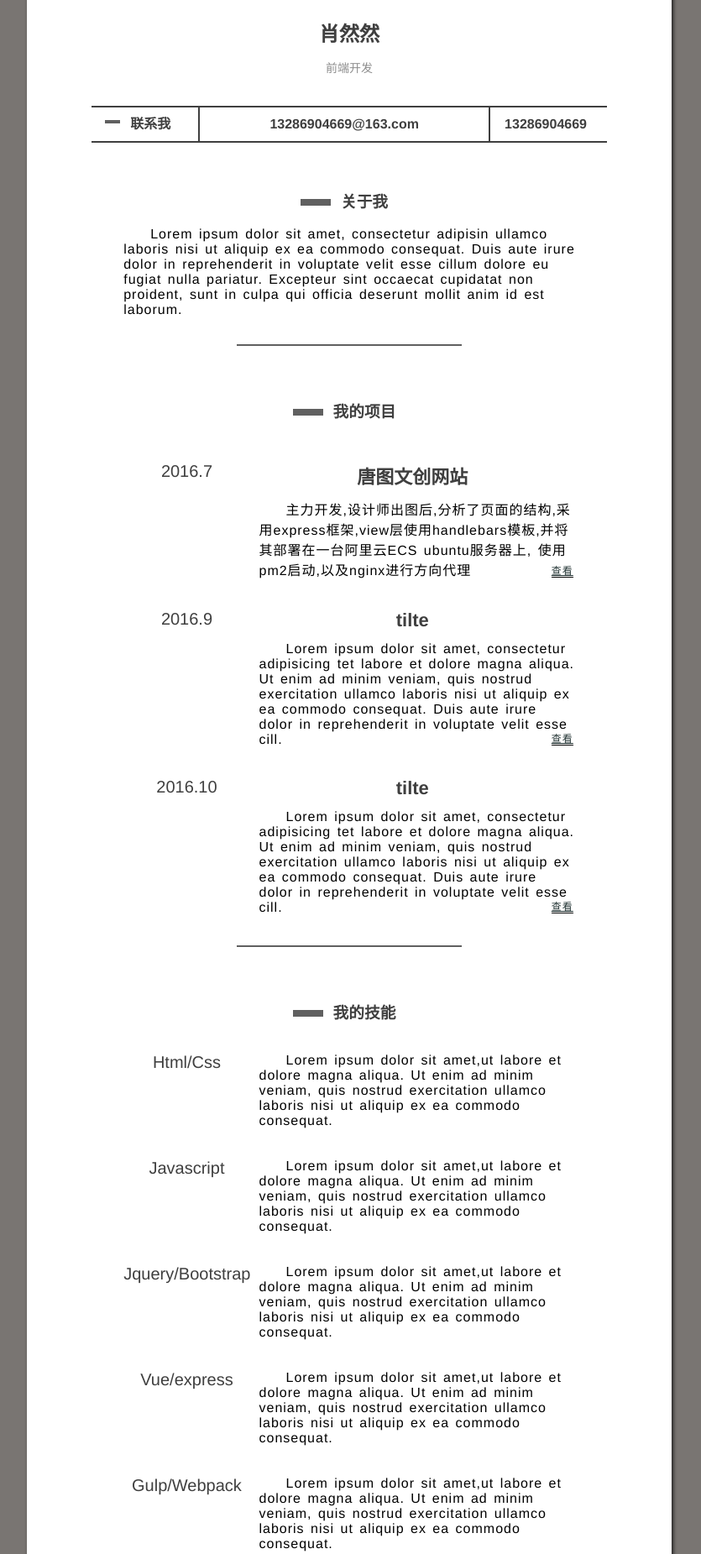
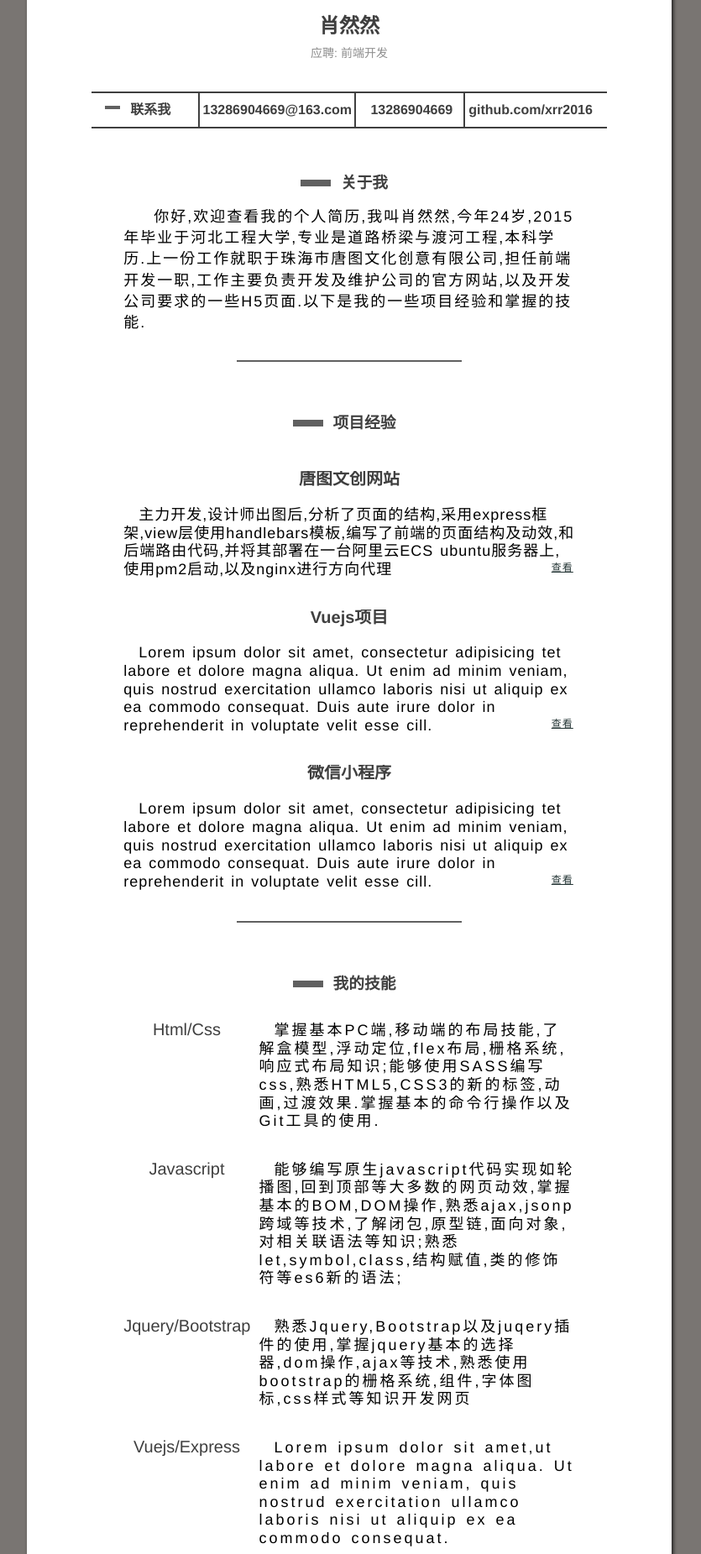
Before and after one commit to xrr2016/canvas_particle, a website: page index.html in a window 1280 px wide. Shown: the part 41-1892 px from the top of the page at 84% size, without its empty margins (224-1059 px from the left). Drawn offline with Linux system fonts and the light colour scheme.

Commit message:
finish 60%

```diff
--- a/index.html
+++ b/index.html
@@ -12,43 +12,41 @@
     <div class="header"></div>
     <div class="name">
       <h2>肖然然</h2>
-      <p>前端开发</p>
+      <p>应聘: 前端开发</p>
     </div>
       <ul class="contact">
         <li><span class="block"></span>联系我</li>
         <li class="email">13286904669@163.com</li>
         <li>13286904669</li>
+        <li>github.com/xrr2016</li>
       </ul>
     <div class="about-me">
       <h3><span class="block"></span>关于我</h3>
       <p>
-        Lorem ipsum dolor sit amet, consectetur adipisin ullamco laboris nisi ut aliquip ex ea commodo consequat. Duis aute irure dolor in reprehenderit in voluptate velit esse cillum dolore eu fugiat nulla pariatur. Excepteur sint occaecat cupidatat non proident, sunt in culpa qui officia deserunt mollit anim id est laborum.
+        你好,欢迎查看我的个人简历,我叫肖然然,今年24岁,2015年毕业于河北工程大学,专业是道路桥梁与渡河工程,本科学历.上一份工作就职于珠海市唐图文化创意有限公司,担任前端开发一职,工作主要负责开发及维护公司的官方网站,以及开发公司要求的一些H5页面.以下是我的一些项目经验和掌握的技能.
       </p>
       <div class="divider"></div>
     </div>
     <div class="experience">
-      <h3><span class="block"></span>我的项目</h3>
+      <h3><span class="block"></span>项目经验</h3>
       <ul class="exp-list">
         <li class="exp-item">
-          <span class="exp-time">2016.7</span>
           <h5 class="exp-title">唐图文创网站</h5>
           <p class="exp-content">
-            主力开发,设计师出图后,分析了页面的结构,采用express框架,view层使用handlebars模板,并将其部署在一台阿里云ECS ubuntu服务器上,
+            主力开发,设计师出图后,分析了页面的结构,采用express框架,view层使用handlebars模板,编写了前端的页面结构及动效,和后端路由代码,并将其部署在一台阿里云ECS ubuntu服务器上,
             使用pm2启动,以及nginx进行方向代理
-            <a href="http://www.chinatangram.com" target="_blank" class="check-demo">查看</a>
+            <a href="https://github.com/xrr2016/tangtu-website" target="_blank" class="check-demo">查看</a>
           </p>
         </li>
         <li class="exp-item">
-          <span class="exp-time">2016.9</span>
-          <h5 class="exp-title">tilte</h5>
+          <h5 class="exp-title">Vuejs项目</h5>
           <p class="exp-content">
             Lorem ipsum dolor sit amet, consectetur adipisicing tet labore et dolore magna aliqua. Ut enim ad minim veniam, quis nostrud exercitation ullamco laboris nisi ut aliquip ex ea commodo consequat. Duis aute irure dolor in reprehenderit in voluptate velit esse cill.
             <a href="#" class="check-demo">查看</a>
           </p>
         </li>
         <li class="exp-item">
-          <span class="exp-time">2016.10</span>
-          <h5 class="exp-title">tilte</h5>
+          <h5 class="exp-title">微信小程序</h5>
           <p class="exp-content">
             Lorem ipsum dolor sit amet, consectetur adipisicing tet labore et dolore magna aliqua. Ut enim ad minim veniam, quis nostrud exercitation ullamco laboris nisi ut aliquip ex ea commodo consequat. Duis aute irure dolor in reprehenderit in voluptate velit esse cill.
             <a href="#" class="check-demo">查看</a>
@@ -64,23 +62,23 @@
           <li class="skills-item">
             <span class="skill-name">Html/Css</span>
             <p class="skill-description">
-              Lorem ipsum dolor sit amet,ut labore et dolore magna aliqua. Ut enim ad minim veniam, quis nostrud exercitation ullamco laboris nisi ut aliquip ex ea commodo consequat.
+              掌握基本PC端,移动端的布局技能,了解盒模型,浮动定位,flex布局,栅格系统,响应式布局知识;能够使用SASS编写css,熟悉HTML5,CSS3的新的标签,动画,过渡效果.掌握基本的命令行操作以及Git工具的使用.
             </p>
           </li>
           <li class="skills-item">
             <span class="skill-name">Javascript</span>
             <p class="skill-description">
-              Lorem ipsum dolor sit amet,ut labore et dolore magna aliqua. Ut enim ad minim veniam, quis nostrud exercitation ullamco laboris nisi ut aliquip ex ea commodo consequat.
+              能够编写原生javascript代码实现如轮播图,回到顶部等大多数的网页动效,掌握基本的BOM,DOM操作,熟悉ajax,jsonp跨域等技术,了解闭包,原型链,面向对象,对相关联语法等知识;熟悉let,symbol,class,结构赋值,类的修饰符等es6新的语法;
             </p>
           </li>
           <li class="skills-item">
             <span class="skill-name">Jquery/Bootstrap</span>
             <p class="skill-description">
-              Lorem ipsum dolor sit amet,ut labore et dolore magna aliqua. Ut enim ad minim veniam, quis nostrud exercitation ullamco laboris nisi ut aliquip ex ea commodo consequat.
+              熟悉Jquery,Bootstrap以及juqery插件的使用,掌握jquery基本的选择器,dom操作,ajax等技术,熟悉使用bootstrap的栅格系统,组件,字体图标,css样式等知识开发网页
             </p>
           </li>
           <li class="skills-item">
-            <span class="skill-name">Vue/express</span>
+            <span class="skill-name">Vuejs/Express</span>
             <p class="skill-description">
               Lorem ipsum dolor sit amet,ut labore et dolore magna aliqua. Ut enim ad minim veniam, quis nostrud exercitation ullamco laboris nisi ut aliquip ex ea commodo consequat.
             </p>
--- a/style.css
+++ b/style.css
@@ -1,8 +1,9 @@
 html, body {
     height: 100%;
-    margin: 0;
+    margin: 0 auto;
     background-color: #797572;
     font-family: 'Avenir', Helvetica, Arial, sans-serif;
+    line-height: 120%;
 }
 h1,h2,h3,h4,h5,h6{
   color: #3f3f3f;
@@ -72,11 +73,16 @@ h1,h2,h3,h4,h5,h6{
   text-align: center;
   font-size: 16px;
 }
+.contact li:nth-child(3){
+  border-right: 2px solid #3f3f3f;
+}
+
 .contact:nth-of-type(1){
   font-weight: bolder;
 }
+
 .contact .email{
-  width: 56%;
+  width: 30%;
   border-left: 2px solid #3f3f3f;
   border-right: 2px solid #3f3f3f;
 }
@@ -91,11 +97,12 @@ h1,h2,h3,h4,h5,h6{
   font-style: normal;
 }
 .about-me p{
-  font-size: 16px;
-  letter-spacing: 1px;
-  word-spacing: 2px;
+  font-size: 18px;
+  letter-spacing: 2px;
+  word-spacing: 4px;
   text-indent: 2em;
   text-align: left;
+  line-height: 140%;
 }
 
 .experience h3{
@@ -112,14 +119,14 @@ h1,h2,h3,h4,h5,h6{
   overflow: hidden;
   margin: 36px auto;
 }
-.exp-time,.skill-name{
+.skill-name{
   width: 28%;
   float: left;
   font-size: 20px;
   color: #3f3f3f;
 }
 .exp-title{
-  font-size: 22px;
+  font-size: 20px;
   font-weight: bold;
   display: block;
   text-align: center;
@@ -133,18 +140,30 @@ h1,h2,h3,h4,h5,h6{
   word-spacing: 2px;
   font-size: 16px;
   letter-spacing: 1px;
-  text-indent: 2em;
+  text-indent: 1em;
   text-align: left;
+}
+.exp-content{
+  width: 100%;
+  font-size: 18px;
+  text-align: left;
+  margin-top: 2%;
+  line-height: 120%;
+}
+.skill-description{
+  line-height: 1.2;
+  word-spacing: 2px;
+  letter-spacing: 3px;
+  font-size: 18px;
 }
 .check-demo{
   position: absolute;
   display: block;
+  color: #233;
   text-indent: 0;
   bottom: 2px;
   right: 2px;
   font-size: 12px;
-  color: #233;
-  border-bottom: 1px solid #000;
 }
 .check-demo:hover{
   text-decoration: underline;
@@ -168,6 +187,25 @@ h1,h2,h3,h4,h5,h6{
     height: 100%;
     padding: 0;
   }
+  .name h2{
+    font-size: 24px;
+  }
+  .contact .block{
+    display: none;
+  }
+  .contact li{
+    width: 45%;
+  }
+  .contact li:nth-child(2){
+    display: none;
+  }
+  .contact li:nth-child(3){
+    border-right: none;
+    border-left: 2px solid #3f3f3f;
+  }
+  .contact li:nth-child(4){
+    display: none;
+  }
   .container{
     width: 100%;
   }
@@ -177,4 +215,21 @@ h1,h2,h3,h4,h5,h6{
   .about-me h2{
     font-size: 20px;
   }
+  .exp-title{
+    margin-top: 1%;
+  }
+  .exp-content{
+    word-break: normal;
+  }
+  .skill-name{
+    display: block;
+    width: 100%;
+    text-align: center;
+    margin-bottom: 6%;
+    margin-top: 1%;
+  }
+  .skill-description{
+    display: block;
+    width: 100%;
+  }
 }
```
